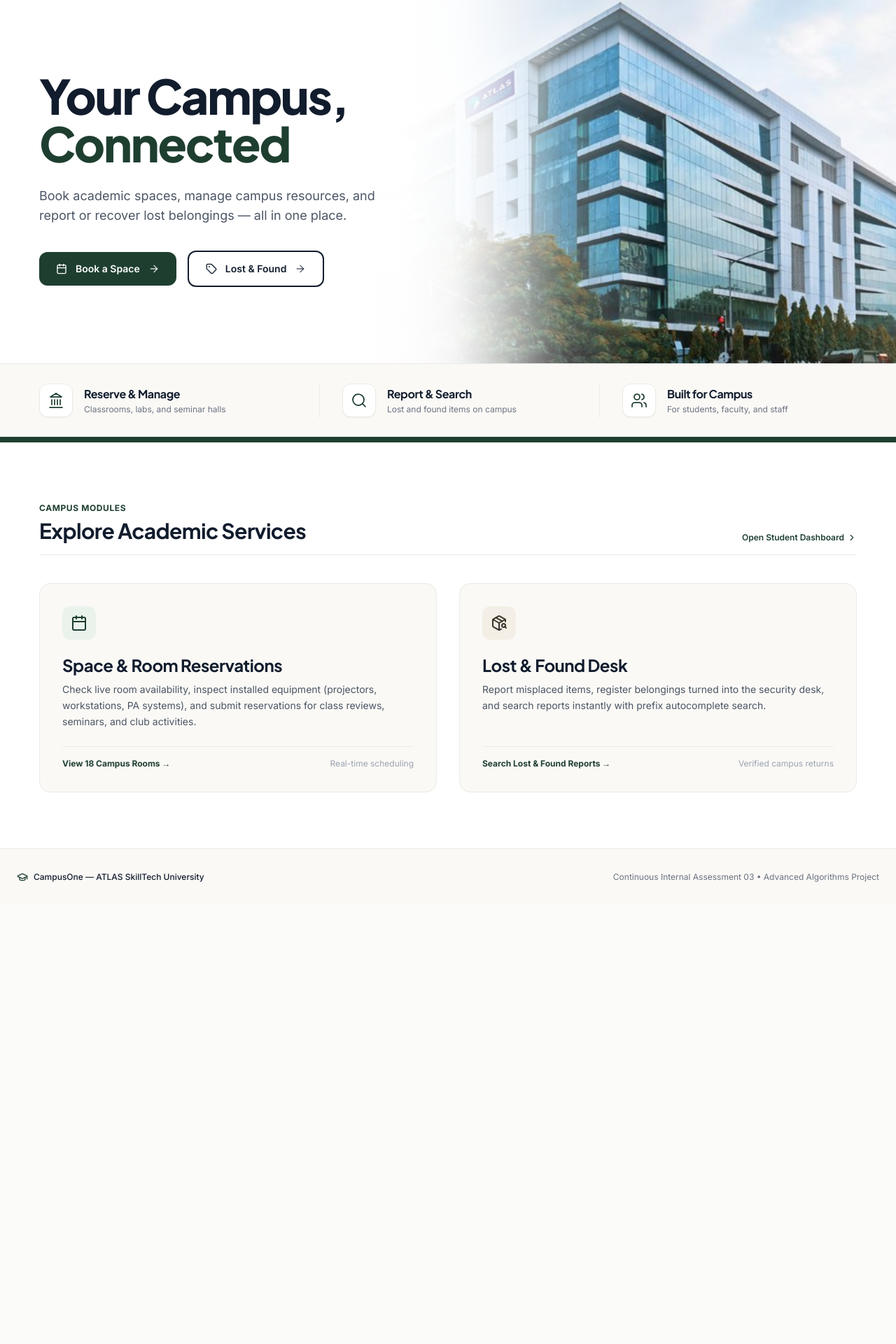
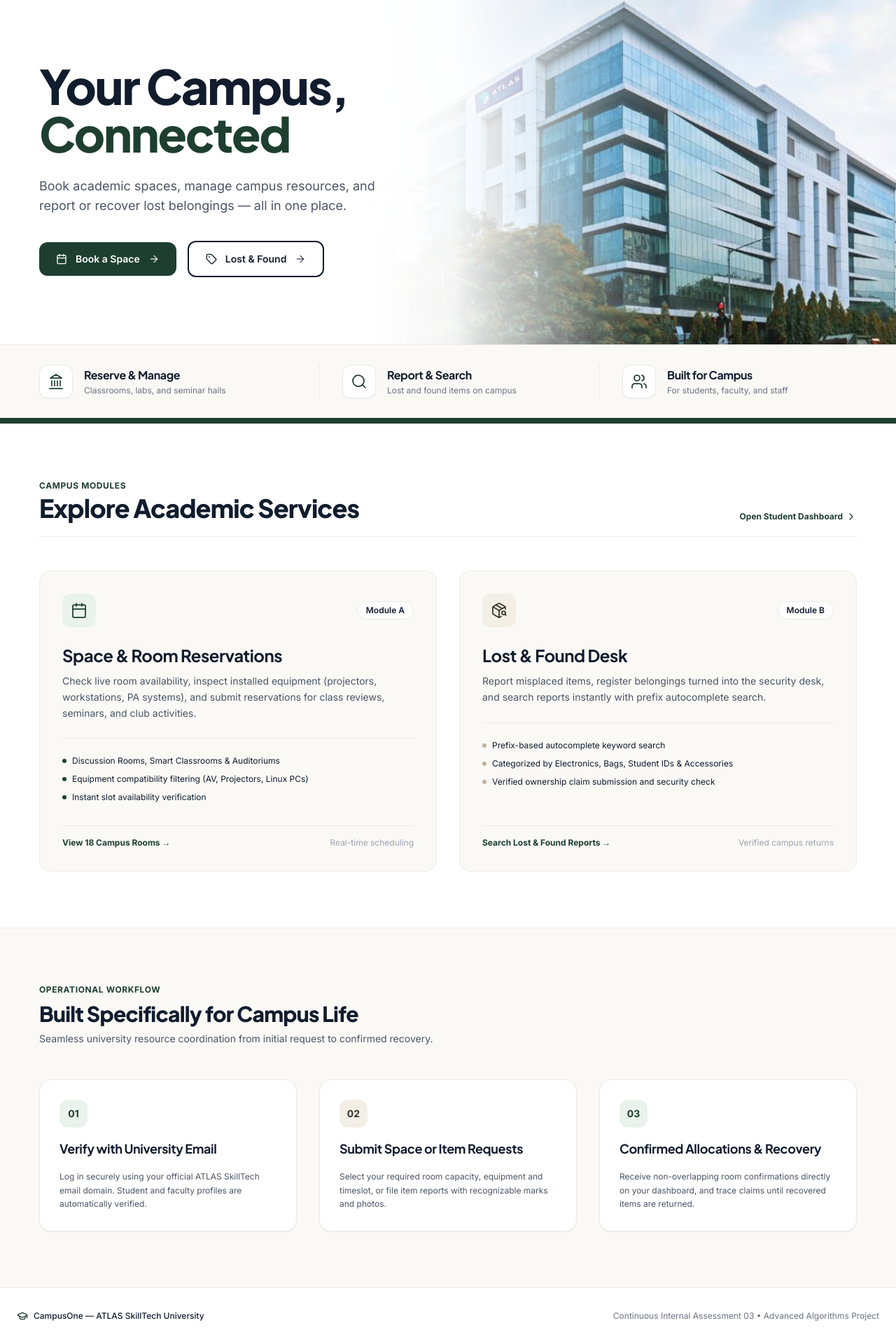
Before and after one commit to Rhythm-029/CampusOne, a React (Vite) app in the folder frontend/: page / in a window 1280 px wide. Shown: the part 81-2001 px from the top of the page at 70% size. Before the commit the page ends 1374 px from the top, so only its background shows below. Built offline with nearby package versions, Linux system fonts and the light colour scheme.

Commit message:
landing page layout and smooth blend fixed

```diff
--- a/frontend/src/features/landing/LandingPage.jsx
+++ b/frontend/src/features/landing/LandingPage.jsx
@@ -8,18 +8,29 @@ import {
   Landmark,
   Search,
   Users,
+  Building2,
   PackageSearch,
+  Clock,
+  ShieldCheck,
   ChevronRight,
+  CheckCircle2,
 } from 'lucide-react';
 
 export default function LandingPage({ onEnterPortal }) {
+  const scrollToSection = (id) => {
+    const el = document.getElementById(id);
+    if (el) {
+      el.scrollIntoView({ behavior: 'smooth' });
+    }
+  };
+
   return (
     <div className="min-h-screen bg-white text-[#111C2D] flex flex-col font-sans selection:bg-[#1E3F30] selection:text-white">
       {/* =========================================================================
-          TOP NAVBAR: MATCHING MOCKUP WITH LOGO, DIVIDER, NAV LINKS, & ENTER PORTAL
+          TOP NAVBAR
           ========================================================================= */}
-      <header className="w-full bg-white border-b border-[#EBEAE5] sticky top-0 z-40 px-6 sm:px-10 lg:px-14 py-4 flex items-center justify-between">
-        {/* Brand Left: Graduation Cap + CampusOne | ATLAS SkillTech University */}
+      <header className="w-full bg-white/95 backdrop-blur-md border-b border-[#EBEAE5] sticky top-0 z-50 px-6 sm:px-10 lg:px-14 py-4 flex items-center justify-between">
+        {/* Brand Left */}
         <div
           className="flex items-center gap-3 cursor-pointer group"
           onClick={() => onEnterPortal('dashboard')}
@@ -40,43 +51,43 @@ export default function LandingPage({ onEnterPortal }) {
 
         {/* Center Nav Links */}
         <nav className="hidden md:flex items-center gap-8 text-sm">
-          <a
-            href="#home"
-            className="font-bold text-[#111C2D] border-b-2 border-[#1E3F30] pb-1"
+          <button
+            onClick={() => scrollToSection('home')}
+            className="font-bold text-[#111C2D] border-b-2 border-[#1E3F30] pb-1 cursor-pointer"
           >
             Home
-          </a>
+          </button>
           <button
             onClick={() => onEnterPortal('allocation')}
-            className="font-medium text-gray-600 hover:text-[#1E3F30] transition-colors"
+            className="font-medium text-gray-600 hover:text-[#1E3F30] transition-colors cursor-pointer"
           >
             Book Spaces
           </button>
           <button
             onClick={() => onEnterPortal('lostfound')}
-            className="font-medium text-gray-600 hover:text-[#1E3F30] transition-colors"
+            className="font-medium text-gray-600 hover:text-[#1E3F30] transition-colors cursor-pointer"
           >
             Lost & Found
           </button>
-          <a
-            href="#features"
-            className="font-medium text-gray-600 hover:text-[#1E3F30] transition-colors"
+          <button
+            onClick={() => scrollToSection('features')}
+            className="font-medium text-gray-600 hover:text-[#1E3F30] transition-colors cursor-pointer"
           >
             About Campus
-          </a>
-          <a
-            href="#how-it-works"
-            className="font-medium text-gray-600 hover:text-[#1E3F30] transition-colors"
+          </button>
+          <button
+            onClick={() => scrollToSection('how-it-works')}
+            className="font-medium text-gray-600 hover:text-[#1E3F30] transition-colors cursor-pointer"
           >
             How It Works
-          </a>
+          </button>
         </nav>
 
-        {/* Right CTA: Enter Portal Button */}
+        {/* Right CTA */}
         <div>
           <button
             onClick={() => onEnterPortal('dashboard')}
-            className="px-5 py-2.5 rounded-lg text-xs sm:text-sm font-semibold bg-[#1E3F30] text-white hover:bg-[#152C22] shadow-sm transition-all flex items-center gap-2 active:scale-95"
+            className="px-5 py-2.5 rounded-lg text-xs sm:text-sm font-semibold bg-[#1E3F30] text-white hover:bg-[#152C22] shadow-sm transition-all flex items-center gap-2 active:scale-95 cursor-pointer"
           >
             <UserCheck className="w-4 h-4" />
             <span>Enter Portal</span>
@@ -85,33 +96,27 @@ export default function LandingPage({ onEnterPortal }) {
       </header>
 
       {/* =========================================================================
-          HERO MAIN SECTION: FULL-BLEED BACKGROUND BLEND (NOT IN A GRID BOX)
+          HERO SECTION: SEAMLESS CAMPUS PHOTO BLEND ACROSS RIGHT BACKGROUND
           ========================================================================= */}
-      <section id="home" className="relative w-full bg-white overflow-hidden flex flex-col justify-between min-h-[580px] lg:min-h-[640px]">
-        {/* Real Campus Photograph Spanning Entire Right Background */}
-        <div className="absolute inset-y-0 right-0 w-full md:w-[65%] lg:w-[62%] h-full pointer-events-none overflow-hidden select-none z-0">
+      <section id="home" className="relative w-full bg-white overflow-hidden flex flex-col justify-between border-b border-[#EBEAE5]">
+        {/* Full-height campus photograph positioned on the right */}
+        <div className="absolute inset-y-0 right-0 w-full md:w-[62%] lg:w-[58%] h-full pointer-events-none select-none z-0">
           <img
             src="/assets/real-campus.jpg"
-            alt="ATLAS SkillTech University Campus"
-            className="w-full h-full object-cover object-[72%_center]"
+            alt="ATLAS SkillTech University Campus Building"
+            className="w-full h-full object-cover object-[75%_center]"
             style={{
-              maskImage: 'linear-gradient(to right, transparent 0%, rgba(0, 0, 0, 0.08) 12%, rgba(0, 0, 0, 0.55) 32%, black 58%)',
-              WebkitMaskImage: 'linear-gradient(to right, transparent 0%, rgba(0, 0, 0, 0.08) 12%, rgba(0, 0, 0, 0.55) 32%, black 58%)',
+              maskImage: 'linear-gradient(to right, transparent 0%, rgba(0, 0, 0, 0.05) 15%, rgba(0, 0, 0, 0.4) 32%, rgba(0, 0, 0, 0.85) 50%, black 65%)',
+              WebkitMaskImage: 'linear-gradient(to right, transparent 0%, rgba(0, 0, 0, 0.05) 15%, rgba(0, 0, 0, 0.4) 32%, rgba(0, 0, 0, 0.85) 50%, black 65%)',
             }}
           />
-
-          {/* Seamless Feathered Dissolve Overlay into White on the Left Edge */}
-          <div className="absolute inset-y-0 left-0 w-44 sm:w-64 lg:w-80 bg-gradient-to-r from-white via-white/85 to-transparent" />
-
-          {/* Subtle natural lighting enhancement */}
-          <div className="absolute inset-y-0 right-0 w-32 bg-gradient-to-l from-white/10 to-transparent" />
         </div>
 
-        {/* Hero Foreground Content Overlaid on Left */}
-        <div className="relative z-10 max-w-[1440px] w-full mx-auto px-6 sm:px-10 lg:px-14 py-16 sm:py-20 lg:py-24 flex-1 flex flex-col justify-center">
+        {/* Foreground Content on Left */}
+        <div className="relative z-10 max-w-[1440px] w-full mx-auto px-6 sm:px-10 lg:px-14 py-16 sm:py-20 lg:py-24">
           <div className="max-w-xl space-y-7">
-            {/* Main Headline (Exact Typography & Colors) */}
-            <h1 className="font-display font-extrabold text-5xl sm:text-6xl lg:text-[68px] text-[#111C2D] leading-[1.08] tracking-[-0.03em]">
+            {/* Main Headline */}
+            <h1 className="font-display font-extrabold text-5xl sm:text-6xl lg:text-[68px] text-[#111C2D] leading-[1.06] tracking-[-0.03em]">
               Your Campus,<br />
               <span className="text-[#1E3F30]">Connected</span>
             </h1>
@@ -121,22 +126,20 @@ export default function LandingPage({ onEnterPortal }) {
               Book academic spaces, manage campus resources, and report or recover lost belongings — all in one place.
             </p>
 
-            {/* Action Buttons (Matching Mockup) */}
+            {/* Action Buttons */}
             <div className="flex flex-wrap items-center gap-4 pt-2">
-              {/* Primary Button: Book a Space */}
               <button
                 onClick={() => onEnterPortal('allocation')}
-                className="group px-6 py-3.5 rounded-xl bg-[#1E3F30] text-white font-semibold text-sm hover:bg-[#152C22] shadow-sm hover:shadow-md transition-all flex items-center gap-3 active:translate-y-px"
+                className="group px-6 py-3.5 rounded-xl bg-[#1E3F30] text-white font-semibold text-sm hover:bg-[#152C22] shadow-sm hover:shadow-md transition-all flex items-center gap-3 active:translate-y-px cursor-pointer"
               >
                 <Calendar className="w-4 h-4 text-white" />
                 <span>Book a Space</span>
                 <ArrowRight className="w-4 h-4 text-white/80 group-hover:translate-x-1 transition-transform" />
               </button>
 
-              {/* Secondary Button: Lost & Found */}
               <button
                 onClick={() => onEnterPortal('lostfound')}
-                className="group px-6 py-3.5 rounded-xl bg-white text-[#111C2D] font-semibold text-sm border-2 border-[#111C2D] hover:bg-gray-50 transition-all flex items-center gap-3 active:translate-y-px"
+                className="group px-6 py-3.5 rounded-xl bg-white text-[#111C2D] font-semibold text-sm border-2 border-[#111C2D] hover:bg-gray-50 transition-all flex items-center gap-3 active:translate-y-px cursor-pointer"
               >
                 <Tag className="w-4 h-4 text-[#111C2D]" />
                 <span>Lost & Found</span>
@@ -198,73 +201,117 @@ export default function LandingPage({ onEnterPortal }) {
             </div>
           </div>
 
-          {/* Bottom Accent Line (Deep Green from Mockup) */}
+          {/* Bottom Accent Line */}
           <div className="h-2 bg-[#1E3F30] w-full" />
         </div>
       </section>
 
       {/* =========================================================================
-          SECTION 2 (BELOW FOLD): INTERACTIVE FEATURE CARDS FOR QUICK PORTAL ENTRY
+          SECTION 2: CAMPUS SERVICES (CLEAN EDITORIAL CARDS)
           ========================================================================= */}
       <section id="features" className="max-w-[1440px] mx-auto px-6 sm:px-10 lg:px-14 py-20 bg-white">
-        <div className="flex flex-col md:flex-row md:items-end justify-between gap-4 mb-10 pb-4 border-b border-[#EBEAE5]">
+        <div className="flex flex-col md:flex-row md:items-end justify-between gap-4 mb-12 pb-5 border-b border-[#EBEAE5]">
           <div>
-            <span className="text-xs font-bold uppercase tracking-wider text-[#1E3F30]">
+            <div className="text-xs font-bold uppercase tracking-wider text-[#1E3F30] mb-1">
               Campus Modules
-            </span>
-            <h2 className="text-3xl font-display font-bold text-[#111C2D] mt-1">
+            </div>
+            <h2 className="text-3xl sm:text-4xl font-display font-extrabold text-[#111C2D] tracking-tight">
               Explore Academic Services
             </h2>
           </div>
           <button
             onClick={() => onEnterPortal('dashboard')}
-            className="text-xs font-semibold text-[#1E3F30] hover:underline flex items-center gap-1"
+            className="text-xs font-bold text-[#1E3F30] hover:underline flex items-center gap-1 cursor-pointer"
           >
             <span>Open Student Dashboard</span>
-            <ChevronRight className="w-3.5 h-3.5" />
+            <ChevronRight className="w-4 h-4" />
           </button>
         </div>
 
         <div className="grid grid-cols-1 md:grid-cols-2 gap-8">
-          {/* Card A: Room Allocation */}
+          {/* Module 1: Space & Room Reservations */}
           <div
             onClick={() => onEnterPortal('allocation')}
-            className="group p-8 rounded-2xl bg-[#FAF9F6] border border-[#EBEAE5] hover:border-[#1E3F30] hover:shadow-md transition-all cursor-pointer flex flex-col justify-between"
+            className="group p-8 rounded-2xl bg-[#FAF9F6] border border-[#EBEAE5] hover:border-[#1E3F30] hover:shadow-lg transition-all cursor-pointer flex flex-col justify-between"
           >
             <div>
-              <div className="w-12 h-12 rounded-xl bg-[#EAF2EC] text-[#1E3F30] flex items-center justify-center mb-5 group-hover:scale-105 transition-transform">
-                <Calendar className="w-6 h-6" />
+              <div className="flex items-center justify-between mb-6">
+                <div className="w-12 h-12 rounded-xl bg-[#EAF2EC] text-[#1E3F30] flex items-center justify-center group-hover:scale-105 transition-transform">
+                  <Calendar className="w-6 h-6 stroke-[1.75]" />
+                </div>
+                <span className="px-3 py-1 rounded-full text-xs font-semibold bg-white border border-[#EBEAE5] text-[#111C2D]">
+                  Module A
+                </span>
               </div>
+
               <h3 className="font-display font-bold text-2xl text-[#111C2D] group-hover:text-[#1E3F30] transition-colors">
                 Space & Room Reservations
               </h3>
-              <p className="text-sm text-gray-600 mt-2 leading-relaxed">
+              <p className="text-sm text-[#4B5565] mt-2.5 leading-relaxed">
                 Check live room availability, inspect installed equipment (projectors, workstations, PA systems), and submit reservations for class reviews, seminars, and club activities.
               </p>
+
+              <div className="mt-6 space-y-2.5 pt-6 border-t border-[#EBEAE5]">
+                <div className="flex items-center gap-2 text-xs text-[#111C2D]">
+                  <span className="w-1.5 h-1.5 rounded-full bg-[#1E3F30]" />
+                  <span>Discussion Rooms, Smart Classrooms & Auditoriums</span>
+                </div>
+                <div className="flex items-center gap-2 text-xs text-[#111C2D]">
+                  <span className="w-1.5 h-1.5 rounded-full bg-[#1E3F30]" />
+                  <span>Equipment compatibility filtering (AV, Projectors, Linux PCs)</span>
+                </div>
+                <div className="flex items-center gap-2 text-xs text-[#111C2D]">
+                  <span className="w-1.5 h-1.5 rounded-full bg-[#1E3F30]" />
+                  <span>Instant slot availability verification</span>
+                </div>
+              </div>
             </div>
-            <div className="mt-6 pt-4 border-t border-[#EBEAE5] flex items-center justify-between text-xs font-bold text-[#1E3F30]">
+
+            <div className="mt-8 pt-4 border-t border-[#EBEAE5] flex items-center justify-between text-xs font-bold text-[#1E3F30]">
               <span>View 18 Campus Rooms →</span>
               <span className="text-gray-400 font-normal">Real-time scheduling</span>
             </div>
           </div>
 
-          {/* Card B: Lost & Found */}
+          {/* Module 2: Lost & Found */}
           <div
             onClick={() => onEnterPortal('lostfound')}
-            className="group p-8 rounded-2xl bg-[#FAF9F6] border border-[#EBEAE5] hover:border-[#1E3F30] hover:shadow-md transition-all cursor-pointer flex flex-col justify-between"
+            className="group p-8 rounded-2xl bg-[#FAF9F6] border border-[#EBEAE5] hover:border-[#1E3F30] hover:shadow-lg transition-all cursor-pointer flex flex-col justify-between"
           >
             <div>
-              <div className="w-12 h-12 rounded-xl bg-[#F4EFE6] text-[#3A332A] flex items-center justify-center mb-5 group-hover:scale-105 transition-transform">
-                <PackageSearch className="w-6 h-6" />
+              <div className="flex items-center justify-between mb-6">
+                <div className="w-12 h-12 rounded-xl bg-[#F4EFE6] text-[#3A332A] flex items-center justify-center group-hover:scale-105 transition-transform">
+                  <PackageSearch className="w-6 h-6 stroke-[1.75]" />
+                </div>
+                <span className="px-3 py-1 rounded-full text-xs font-semibold bg-white border border-[#EBEAE5] text-[#111C2D]">
+                  Module B
+                </span>
               </div>
+
               <h3 className="font-display font-bold text-2xl text-[#111C2D] group-hover:text-[#1E3F30] transition-colors">
                 Lost & Found Desk
               </h3>
-              <p className="text-sm text-gray-600 mt-2 leading-relaxed">
+              <p className="text-sm text-[#4B5565] mt-2.5 leading-relaxed">
                 Report misplaced items, register belongings turned into the security desk, and search reports instantly with prefix autocomplete search.
               </p>
+
+              <div className="mt-6 space-y-2.5 pt-6 border-t border-[#EBEAE5]">
+                <div className="flex items-center gap-2 text-xs text-[#111C2D]">
+                  <span className="w-1.5 h-1.5 rounded-full bg-[#C2B092]" />
+                  <span>Prefix-based autocomplete keyword search</span>
+                </div>
+                <div className="flex items-center gap-2 text-xs text-[#111C2D]">
+                  <span className="w-1.5 h-1.5 rounded-full bg-[#C2B092]" />
+                  <span>Categorized by Electronics, Bags, Student IDs & Accessories</span>
+                </div>
+                <div className="flex items-center gap-2 text-xs text-[#111C2D]">
+                  <span className="w-1.5 h-1.5 rounded-full bg-[#C2B092]" />
+                  <span>Verified ownership claim submission and security check</span>
+                </div>
+              </div>
             </div>
-            <div className="mt-6 pt-4 border-t border-[#EBEAE5] flex items-center justify-between text-xs font-bold text-[#1E3F30]">
+
+            <div className="mt-8 pt-4 border-t border-[#EBEAE5] flex items-center justify-between text-xs font-bold text-[#1E3F30]">
               <span>Search Lost & Found Reports →</span>
               <span className="text-gray-400 font-normal">Verified campus returns</span>
             </div>
@@ -272,8 +319,67 @@ export default function LandingPage({ onEnterPortal }) {
         </div>
       </section>
 
-      {/* Footer */}
-      <footer className="w-full bg-[#FAF9F6] border-t border-[#EBEAE5] py-8 px-6 text-center text-xs text-gray-500">
+      {/* =========================================================================
+          SECTION 3: HOW IT WORKS
+          ========================================================================= */}
+      <section id="how-it-works" className="bg-[#FAF9F6] border-t border-[#EBEAE5] py-20 px-6 sm:px-10 lg:px-14">
+        <div className="max-w-[1440px] mx-auto space-y-12">
+          <div className="max-w-2xl space-y-2">
+            <div className="text-xs font-bold uppercase tracking-wider text-[#1E3F30]">
+              Operational Workflow
+            </div>
+            <h2 className="text-3xl font-display font-extrabold text-[#111C2D] tracking-tight">
+              Built Specifically for Campus Life
+            </h2>
+            <p className="text-sm text-[#4B5565]">
+              Seamless university resource coordination from initial request to confirmed recovery.
+            </p>
+          </div>
+
+          <div className="grid grid-cols-1 md:grid-cols-3 gap-8">
+            <div className="p-7 rounded-2xl bg-white border border-[#EBEAE5] space-y-4 shadow-sm">
+              <div className="w-10 h-10 rounded-xl bg-[#EAF2EC] text-[#1E3F30] flex items-center justify-center font-bold text-sm">
+                01
+              </div>
+              <h4 className="font-display font-bold text-lg text-[#111C2D]">
+                Verify with University Email
+              </h4>
+              <p className="text-xs text-[#4B5565] leading-relaxed">
+                Log in securely using your official ATLAS SkillTech email domain. Student and faculty profiles are automatically verified.
+              </p>
+            </div>
+
+            <div className="p-7 rounded-2xl bg-white border border-[#EBEAE5] space-y-4 shadow-sm">
+              <div className="w-10 h-10 rounded-xl bg-[#F4EFE6] text-[#3A332A] flex items-center justify-center font-bold text-sm">
+                02
+              </div>
+              <h4 className="font-display font-bold text-lg text-[#111C2D]">
+                Submit Space or Item Requests
+              </h4>
+              <p className="text-xs text-[#4B5565] leading-relaxed">
+                Select your required room capacity, equipment and timeslot, or file item reports with recognizable marks and photos.
+              </p>
+            </div>
+
+            <div className="p-7 rounded-2xl bg-white border border-[#EBEAE5] space-y-4 shadow-sm">
+              <div className="w-10 h-10 rounded-xl bg-[#EAF2EC] text-[#1E3F30] flex items-center justify-center font-bold text-sm">
+                03
+              </div>
+              <h4 className="font-display font-bold text-lg text-[#111C2D]">
+                Confirmed Allocations & Recovery
+              </h4>
+              <p className="text-xs text-[#4B5565] leading-relaxed">
+                Receive non-overlapping room confirmations directly on your dashboard, and trace claims until recovered items are returned.
+              </p>
+            </div>
+          </div>
+        </div>
+      </section>
+
+      {/* =========================================================================
+          FOOTER
+          ========================================================================= */}
+      <footer className="w-full bg-white border-t border-[#EBEAE5] py-8 px-6 text-xs text-gray-500">
         <div className="flex flex-col sm:flex-row items-center justify-between max-w-[1440px] mx-auto gap-4">
           <div className="flex items-center gap-2 font-medium text-[#111C2D]">
             <GraduationCap className="w-4 h-4 text-[#1E3F30]" />
```
